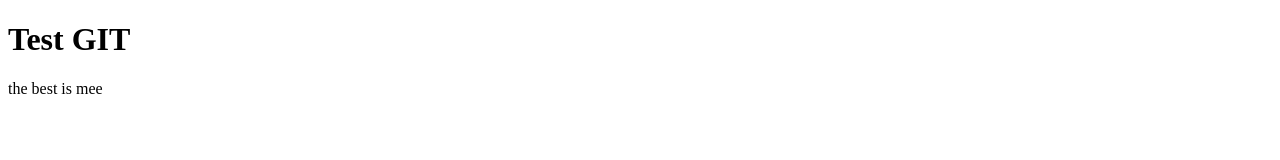
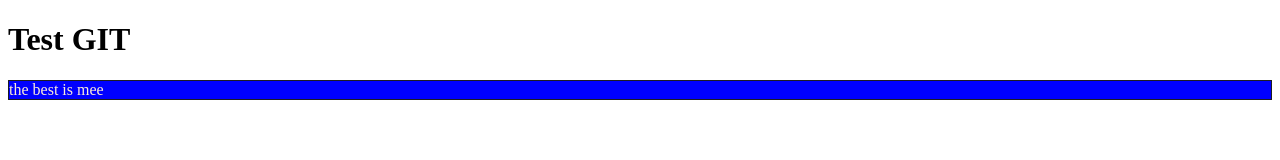
Before and after one commit to Airby3556/firstmee, a plain HTML site: page index.html in a window 1280 px wide. Drawn offline with Linux system fonts and the light colour scheme.

Commit message:
ajoputs du css et .gitignore

```diff
--- a/index.html
+++ b/index.html
@@ -5,6 +5,7 @@
     <meta http-equiv="X-UA-Compatible" content="IE=edge">
     <meta name="viewport" content="width=device-width, initial-scale=1.0">
     <title>essaiGit</title>
+    <link rel="stylesheet" href="style.css">
 </head>
 <body>
     <h1>Test GIT</h1>
--- /dev/null
+++ b/style.css
@@ -0,0 +1,5 @@
+div{
+    border: 1px solid rgb(29, 29, 33);
+    color: antiquewhite;
+    background: blue;
+}
```
Also changed, not shown: 1 other file.
